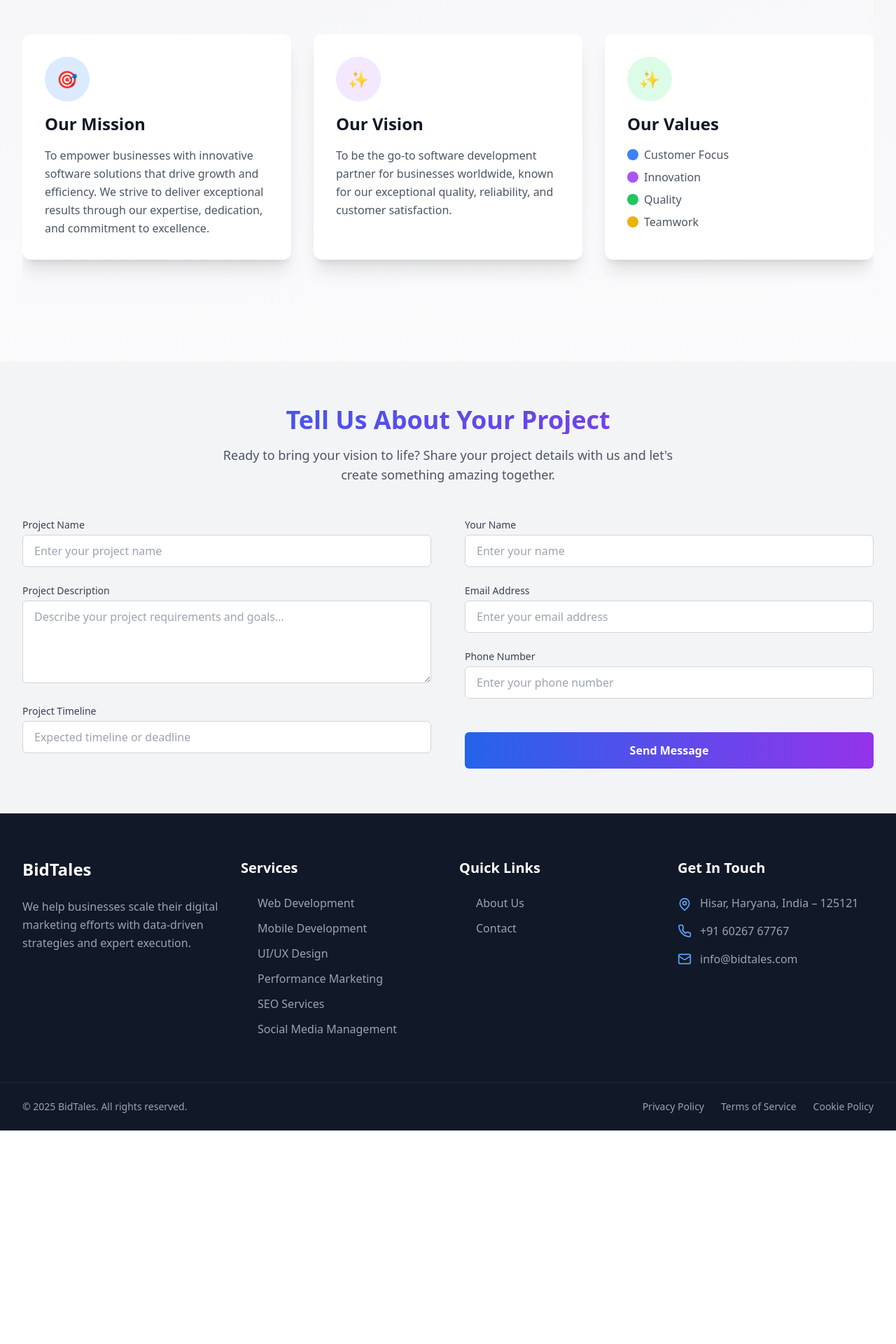
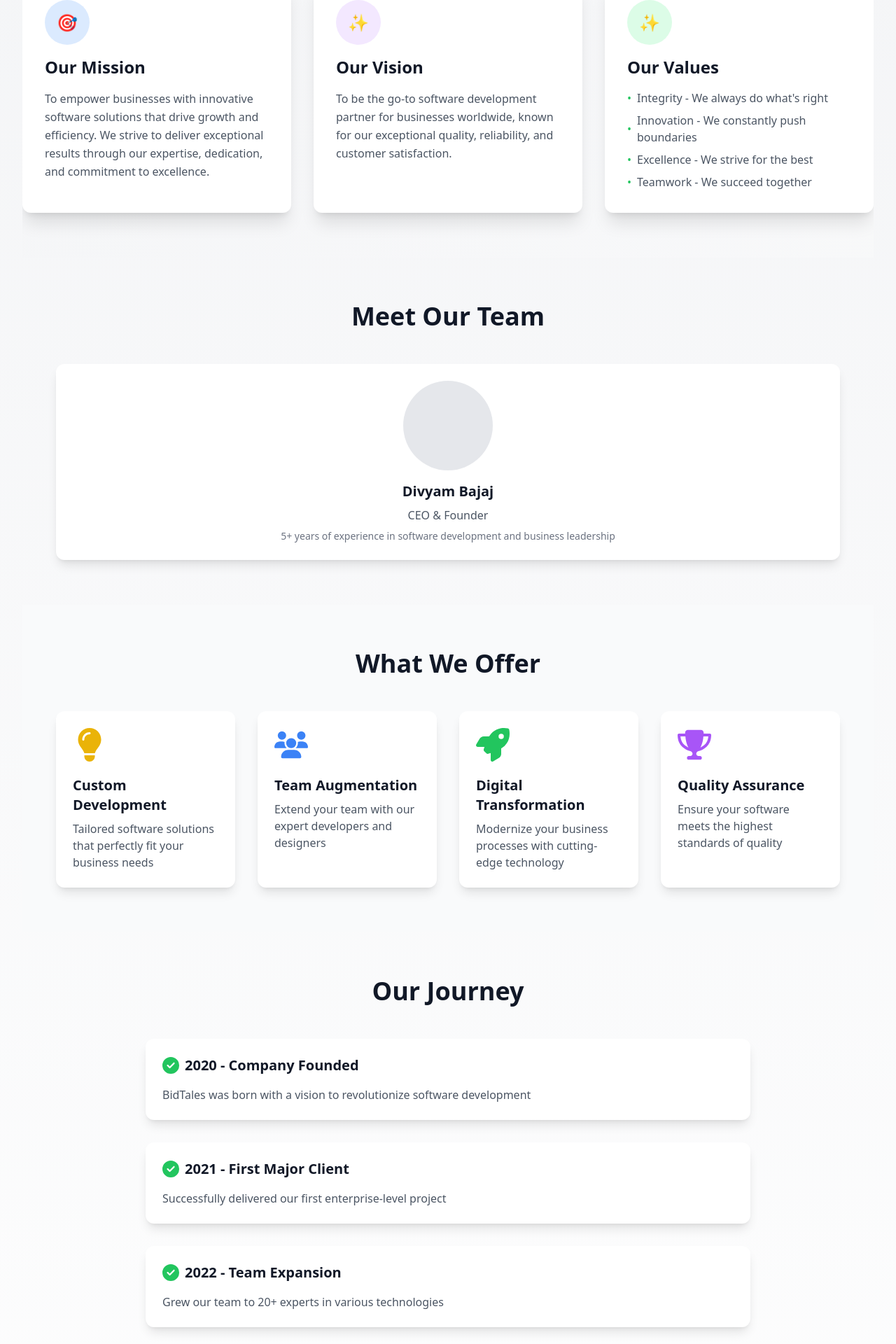
Before and after one commit to mayankvagadia/Bidtales, a React (Vite) app: page /about in a window 1280 px wide. Shown: the part 396-2316 px from the top of the page at 70% size. Before the commit the page ends 2011 px from the top, so only its background shows below. Built offline with nearby package versions, Linux system fonts and the light colour scheme.

Commit message:
Update About screen

```diff
--- a/src/pages/AboutPage.tsx
+++ b/src/pages/AboutPage.tsx
@@ -1,6 +1,14 @@
 import { motion, useInView, useAnimation } from "framer-motion";
 import { useEffect, useRef } from "react";
 import TellUs from "../components/TellUs";
+import { FontAwesomeIcon } from "@fortawesome/react-fontawesome";
+import {
+  faUsers,
+  faLightbulb,
+  faRocket,
+  faTrophy,
+  faCheckCircle,
+} from "@fortawesome/free-solid-svg-icons";
 
 const AboutPage = () => {
   const containerRef = useRef(null);
@@ -14,8 +22,8 @@
   }, [isInView, controls]);
 
   return (
-    <div className="bg-gradient-to-b from-gray-100 to-white pt-28">
-      <div className="max-w-7xl h-screen mx-auto px-4 sm:px-6 lg:px-8 flex flex-col justify-center items-center">
+    <div className="min-h-screen bg-gradient-to-b from-gray-100 to-white pt-28 relative overflow-hidden">
+      <div className="max-w-7xl mx-auto px-4 sm:px-6 lg:px-8">
         <motion.div
           ref={containerRef}
           initial="hidden"
@@ -30,22 +38,32 @@
           <h1 className="text-5xl md:text-6xl font-bold text-gray-900 mb-4 bg-clip-text text-transparent bg-gradient-to-r from-blue-600 to-purple-600">
             About Us
           </h1>
-          <p className="text-gray-600 max-w-3xl mx-auto text-lg">
+          <motion.p
+            initial={{ opacity: 0, y: 20 }}
+            animate={{ opacity: 1, y: 0 }}
+            transition={{ delay: 0.2, duration: 0.8 }}
+            className="text-gray-600 max-w-3xl mx-auto text-lg"
+          >
             At BidTales, we are passionate about creating exceptional software
             solutions that help businesses thrive in the digital age. Our team
             of experienced developers and designers work together to deliver
             high-quality, custom solutions that meet our clients' unique needs.
-          </p>
+          </motion.p>
         </motion.div>
 
         {/* Mission, Vision, Values Section */}
-        <div className="relative overflow-hidden py-16">
+        <motion.div
+          initial={{ opacity: 0, y: 20 }}
+          whileInView={{ opacity: 1, y: 0 }}
+          transition={{ duration: 0.8 }}
+          className="relative overflow-hidden py-16"
+        >
           <div className="absolute inset-0 bg-gradient-to-r from-gray-100 to-white opacity-20"></div>
           <div className="relative z-10 grid grid-cols-1 md:grid-cols-3 gap-8">
             {/* Mission */}
             <motion.div
-              initial={{ opacity: 0, x: -20 }}
-              whileInView={{ opacity: 1, x: 0 }}
+              initial={{ opacity: 0, x: -20, scale: 0.95 }}
+              whileInView={{ opacity: 1, x: 0, scale: 1 }}
               transition={{ duration: 0.5, delay: 0.2 }}
               className="bg-white p-8 rounded-xl shadow-xl hover:shadow-2xl transition-all duration-300"
             >
@@ -65,8 +83,8 @@
 
             {/* Vision */}
             <motion.div
-              initial={{ opacity: 0, x: 20 }}
-              whileInView={{ opacity: 1, x: 0 }}
+              initial={{ opacity: 0, x: 20, scale: 0.95 }}
+              whileInView={{ opacity: 1, x: 0, scale: 1 }}
               transition={{ duration: 0.5, delay: 0.3 }}
               className="bg-white p-8 rounded-xl shadow-xl hover:shadow-2xl transition-all duration-300"
             >
@@ -85,8 +103,8 @@
 
             {/* Values */}
             <motion.div
-              initial={{ opacity: 0, x: -20 }}
-              whileInView={{ opacity: 1, x: 0 }}
+              initial={{ opacity: 0, x: -20, scale: 0.95 }}
+              whileInView={{ opacity: 1, x: 0, scale: 1 }}
               transition={{ duration: 0.5, delay: 0.4 }}
               className="bg-white p-8 rounded-xl shadow-xl hover:shadow-2xl transition-all duration-300"
             >
@@ -98,28 +116,251 @@
               </h3>
               <ul className="text-gray-600 list-disc list-inside space-y-2">
                 <li className="flex items-center">
-                  <span className="w-4 h-4 mr-2 bg-blue-500 rounded-full" />
-                  Customer Focus
+                  <span className="text-green-500 mr-2">•</span>
+                  Integrity - We always do what's right
                 </li>
                 <li className="flex items-center">
-                  <span className="w-4 h-4 mr-2 bg-purple-500 rounded-full" />
-                  Innovation
+                  <span className="text-green-500 mr-2">•</span>
+                  Innovation - We constantly push boundaries
                 </li>
                 <li className="flex items-center">
-                  <span className="w-4 h-4 mr-2 bg-green-500 rounded-full" />
-                  Quality
+                  <span className="text-green-500 mr-2">•</span>
+                  Excellence - We strive for the best
                 </li>
                 <li className="flex items-center">
-                  <span className="w-4 h-4 mr-2 bg-yellow-500 rounded-full" />
-                  Teamwork
+                  <span className="text-green-500 mr-2">•</span>
+                  Teamwork - We succeed together
                 </li>
               </ul>
             </motion.div>
           </div>
-        </div>
-      </div>
-      <div id="contact">
-        <TellUs />
+        </motion.div>
+
+        {/* Our Team */}
+        <motion.div
+          initial={{ opacity: 0, y: 20 }}
+          whileInView={{ opacity: 1, y: 0 }}
+          transition={{ duration: 0.8 }}
+          className="py-16"
+        >
+          <h2 className="text-4xl font-bold text-center mb-12 text-gray-900">
+            Meet Our Team
+          </h2>
+          <div className="grid grid-cols-1 md:grid-cols-1 gap-8 max-w-6xl mx-auto px-4">
+            {/* Team Member 1 */}
+            <motion.div
+              whileHover={{ scale: 1.02 }}
+              className="bg-white p-6 rounded-xl shadow-lg hover:shadow-xl transition-all duration-300 text-center"
+            >
+              <div className="bg-gray-200 w-32 h-32 rounded-full mx-auto mb-4"></div>
+              <h3 className="text-xl font-semibold text-gray-900 mb-2">
+                Divyam Bajaj
+              </h3>
+              <p className="text-gray-600">CEO & Founder</p>
+              <p className="text-sm text-gray-500 mt-2">
+                5+ years of experience in software development and business
+                leadership
+              </p>
+            </motion.div>
+
+            {/* Team Member 2
+            <motion.div
+              whileHover={{ scale: 1.02 }}
+              className="bg-white p-6 rounded-xl shadow-lg hover:shadow-xl transition-all duration-300"
+            >
+              <div className="bg-gray-200 w-32 h-32 rounded-full mx-auto mb-4"></div>
+              <h3 className="text-xl font-semibold text-gray-900 mb-2">
+                Jane Smith
+              </h3>
+              <p className="text-gray-600">CTO</p>
+              <p className="text-sm text-gray-500 mt-2">
+                Expert in modern web technologies and scalable architectures
+              </p>
+            </motion.div> */}
+
+            {/* Team Member 3
+            <motion.div
+              whileHover={{ scale: 1.02 }}
+              className="bg-white p-6 rounded-xl shadow-lg hover:shadow-xl transition-all duration-300"
+            >
+              <div className="bg-gray-200 w-32 h-32 rounded-full mx-auto mb-4"></div>
+              <h3 className="text-xl font-semibold text-gray-900 mb-2">
+                Mike Johnson
+              </h3>
+              <p className="text-gray-600">Design Lead</p>
+              <p className="text-sm text-gray-500 mt-2">
+                Award-winning UI/UX designer with a passion for user-centered
+                design
+              </p>
+            </motion.div> */}
+          </div>
+        </motion.div>
+
+        {/* Our Services */}
+        <motion.div
+          initial={{ opacity: 0, y: 20 }}
+          whileInView={{ opacity: 1, y: 0 }}
+          transition={{ duration: 0.8 }}
+          className="py-16 bg-gray-50"
+        >
+          <div className="max-w-6xl mx-auto px-4">
+            <h2 className="text-4xl font-bold text-center mb-12 text-gray-900">
+              What We Offer
+            </h2>
+            <div className="grid grid-cols-1 md:grid-cols-2 lg:grid-cols-4 gap-8">
+              {/* Service 1 */}
+              <motion.div
+                whileHover={{ scale: 1.02 }}
+                className="bg-white p-6 rounded-xl shadow-lg hover:shadow-xl transition-all duration-300"
+              >
+                <FontAwesomeIcon
+                  icon={faLightbulb}
+                  className="w-12 h-12 text-yellow-500 mb-4"
+                />
+                <h3 className="text-xl font-semibold text-gray-900 mb-2">
+                  Custom Development
+                </h3>
+                <p className="text-gray-600">
+                  Tailored software solutions that perfectly fit your business
+                  needs
+                </p>
+              </motion.div>
+
+              {/* Service 2 */}
+              <motion.div
+                whileHover={{ scale: 1.02 }}
+                className="bg-white p-6 rounded-xl shadow-lg hover:shadow-xl transition-all duration-300"
+              >
+                <FontAwesomeIcon
+                  icon={faUsers}
+                  className="w-12 h-12 text-blue-500 mb-4"
+                />
+                <h3 className="text-xl font-semibold text-gray-900 mb-2">
+                  Team Augmentation
+                </h3>
+                <p className="text-gray-600">
+                  Extend your team with our expert developers and designers
+                </p>
+              </motion.div>
+
+              {/* Service 3 */}
+              <motion.div
+                whileHover={{ scale: 1.02 }}
+                className="bg-white p-6 rounded-xl shadow-lg hover:shadow-xl transition-all duration-300"
+              >
+                <FontAwesomeIcon
+                  icon={faRocket}
+                  className="w-12 h-12 text-green-500 mb-4"
+                />
+                <h3 className="text-xl font-semibold text-gray-900 mb-2">
+                  Digital Transformation
+                </h3>
+                <p className="text-gray-600">
+                  Modernize your business processes with cutting-edge technology
+                </p>
+              </motion.div>
+
+              {/* Service 4 */}
+              <motion.div
+                whileHover={{ scale: 1.02 }}
+                className="bg-white p-6 rounded-xl shadow-lg hover:shadow-xl transition-all duration-300"
+              >
+                <FontAwesomeIcon
+                  icon={faTrophy}
+                  className="w-12 h-12 text-purple-500 mb-4"
+                />
+                <h3 className="text-xl font-semibold text-gray-900 mb-2">
+                  Quality Assurance
+                </h3>
+                <p className="text-gray-600">
+                  Ensure your software meets the highest standards of quality
+                </p>
+              </motion.div>
+            </div>
+          </div>
+        </motion.div>
+
+        {/* Our Journey */}
+        <motion.div
+          initial={{ opacity: 0, y: 20 }}
+          whileInView={{ opacity: 1, y: 0 }}
+          transition={{ duration: 0.8 }}
+          className="py-16"
+        >
+          <h2 className="text-4xl font-bold text-center mb-12 text-gray-900">
+            Our Journey
+          </h2>
+          <div className="max-w-4xl mx-auto px-4">
+            <div className="space-y-8">
+              {/* Timeline Item 1 */}
+              <motion.div
+                whileHover={{ scale: 1.02 }}
+                className="bg-white p-6 rounded-xl shadow-lg hover:shadow-xl transition-all duration-300"
+              >
+                <div className="flex items-center mb-4">
+                  <FontAwesomeIcon
+                    icon={faCheckCircle}
+                    className="w-6 h-6 text-green-500 mr-2"
+                  />
+                  <h3 className="text-xl font-semibold text-gray-900">
+                    2020 - Company Founded
+                  </h3>
+                </div>
+                <p className="text-gray-600">
+                  BidTales was born with a vision to revolutionize software
+                  development
+                </p>
+              </motion.div>
+
+              {/* Timeline Item 2 */}
+              <motion.div
+                whileHover={{ scale: 1.02 }}
+                className="bg-white p-6 rounded-xl shadow-lg hover:shadow-xl transition-all duration-300"
+              >
+                <div className="flex items-center mb-4">
+                  <FontAwesomeIcon
+                    icon={faCheckCircle}
+                    className="w-6 h-6 text-green-500 mr-2"
+                  />
+                  <h3 className="text-xl font-semibold text-gray-900">
+                    2021 - First Major Client
+                  </h3>
+                </div>
+                <p className="text-gray-600">
+                  Successfully delivered our first enterprise-level project
+                </p>
+              </motion.div>
+
+              {/* Timeline Item 3 */}
+              <motion.div
+                whileHover={{ scale: 1.02 }}
+                className="bg-white p-6 rounded-xl shadow-lg hover:shadow-xl transition-all duration-300"
+              >
+                <div className="flex items-center mb-4">
+                  <FontAwesomeIcon
+                    icon={faCheckCircle}
+                    className="w-6 h-6 text-green-500 mr-2"
+                  />
+                  <h3 className="text-xl font-semibold text-gray-900">
+                    2022 - Team Expansion
+                  </h3>
+                </div>
+                <p className="text-gray-600">
+                  Grew our team to 20+ experts in various technologies
+                </p>
+              </motion.div>
+            </div>
+          </div>
+        </motion.div>
+
+        <motion.div
+          initial={{ opacity: 0, y: 20 }}
+          whileInView={{ opacity: 1, y: 0 }}
+          transition={{ duration: 0.8 }}
+          className="py-16"
+        >
+          <TellUs />
+        </motion.div>
       </div>
     </div>
   );
```
